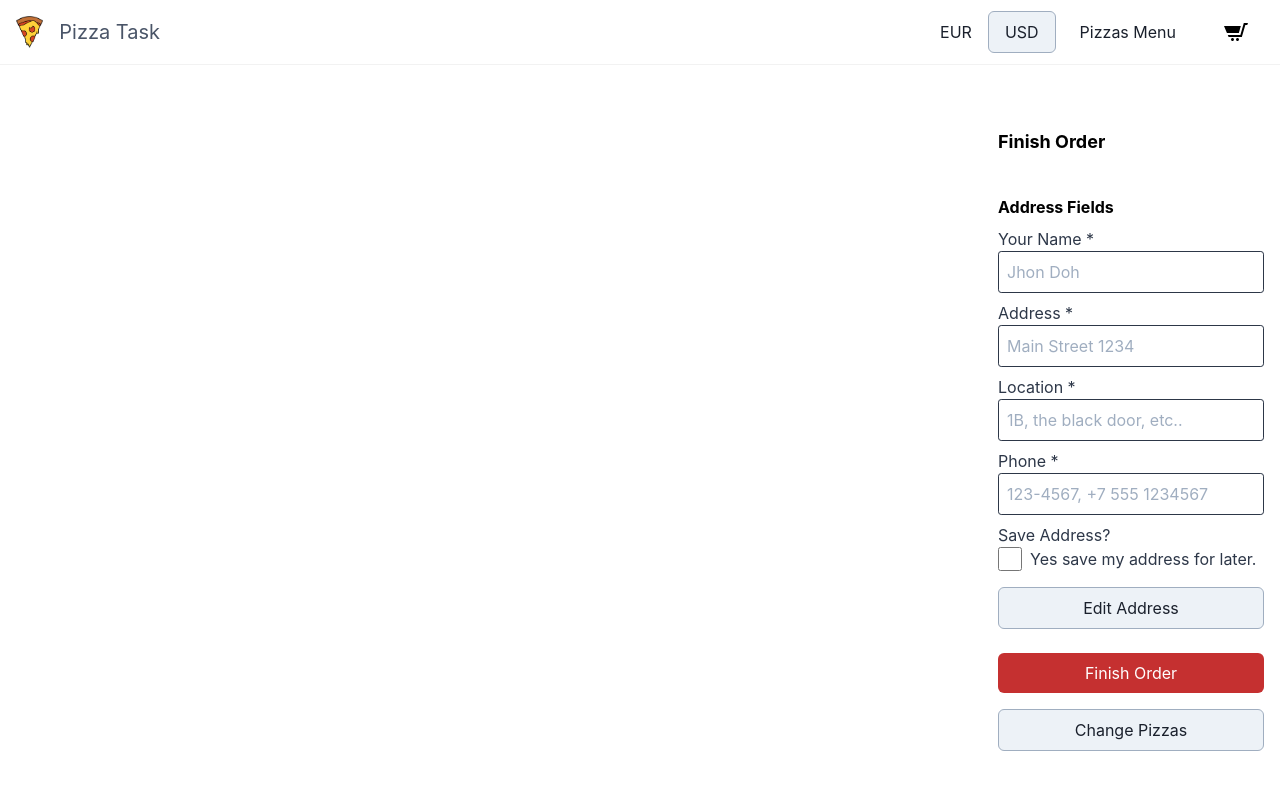
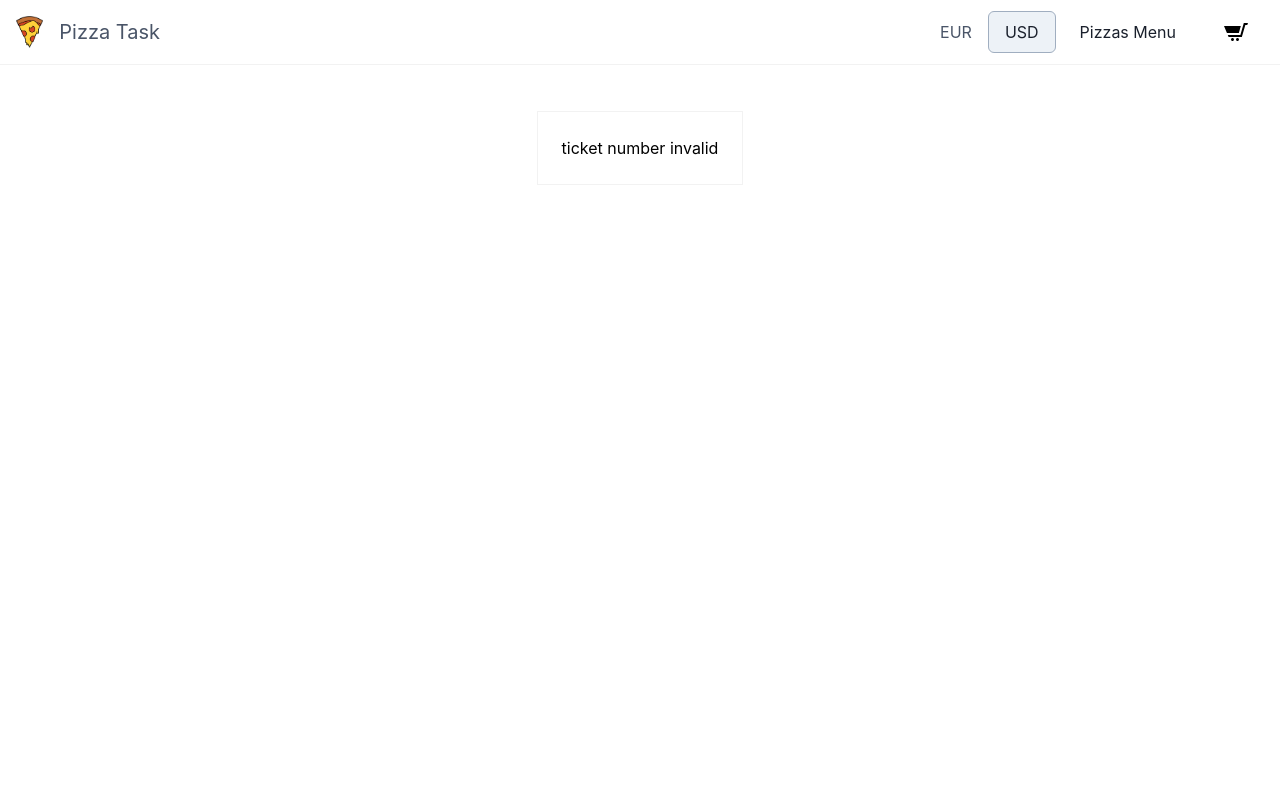
Before and after one commit to josead/the-pizza-task-fe, a React app: page /checkout/success in a window 1280 px wide. Shown: the top 790 px of the page. Built offline with nearby package versions, Linux system fonts and the light colour scheme.

Commit message:
All 4 Lighthouse in green!

```diff
--- a/src/App.js
+++ b/src/App.js
@@ -9,12 +9,12 @@ import { CartPage } from "./Cart/CartPage.component";
 import { CheckoutPage } from "./Checkout/CheckoutPage.component";
 
 import { PizzaCartProvider } from "./Cart/Cart.context";
+import { CurrencyProvider } from "./Currency/Currency.context";
 
 import { cartService } from "./Cart/Cart.service";
+import { currencyService } from "./Currency/Currency.service";
 import { menuService } from "./Menu/Menu.service";
-
-import { CurrencyProvider } from "./Currency/Currency.context";
-import { currencyService } from "./Currency/Currency.service";
+import { OrderSuccess } from "./Checkout/OrderSuccess.component";
 
 function App() {
   return (
@@ -23,6 +23,9 @@ function App() {
         <Router>
           <Nav />
           <Switch>
+            <Route path="/checkout/success">
+              <OrderSuccess />
+            </Route>
             <Route path="/checkout">
               <CheckoutPage />
             </Route>
--- a/src/Checkout/Checkout.service.js
+++ b/src/Checkout/Checkout.service.js
@@ -1,7 +1,13 @@
 import { BaseService } from "../Shared/Base.service";
 
 class CheckuotService extends BaseService {
-  async sendOrder({ form }) {}
+  async sendOrder(data) {
+    const response = await this.post("/api/order", {
+      ...data,
+    });
+
+    return response.json();
+  }
 }
 
 export const checkoutService = new CheckuotService();
--- a/src/Checkout/Checkout.service.mock.js
+++ b/src/Checkout/Checkout.service.mock.js
@@ -1,6 +1,6 @@
 class CartServiceMock {
   async sendOrder() {
-    return true;
+    return "Number43242";
   }
 }
 
--- a/src/Checkout/CheckoutPage.component.js
+++ b/src/Checkout/CheckoutPage.component.js
@@ -1,12 +1,19 @@
 import React, { useState, useRef } from "react";
+import { Link, Prompt, useHistory } from "react-router-dom";
 
 import { Page } from "../Shared/Page.component";
 import { DeliveryForm } from "./DeliveryForm.component";
 import { Button } from "../Shared/Button.component";
-import { Link, Prompt } from "react-router-dom";
 import { useLocalStorage } from "../helpers/useStorage.hook";
+import {
+  usePizzaCartProviderState,
+  usePizzaCartProviderDispatch,
+} from "../Cart/Cart.context";
 
 export const CheckoutPage = ({ service }) => {
+  const history = useHistory();
+  const cartState = usePizzaCartProviderState();
+  const cartDispatch = usePizzaCartProviderDispatch();
   const [formReadOnly, setformReadOnly] = useState(false);
   const [previousAddresses, setPreviousAddresses] = useLocalStorage(
     "previousAddresses",
@@ -42,9 +49,23 @@ export const CheckoutPage = ({ service }) => {
         setPreviousAddresses([...previousAddresses]);
       }
 
-      const ticket = await service.sendOrder();
+      const ticket = await service.sendOrder({
+        addressData: data,
+        cartData: cartState,
+      });
 
+      // TODO: Save ticket
       console.log(ticket);
+
+      history.push({
+        pathName: "/checkout/success",
+        search: `?ticket=${ticket}`,
+        state: { ticket },
+      });
+
+      cartDispatch({
+        type: "resetCart",
+      });
     } catch (e) {}
   };
 
--- a/src/Checkout/DeliveryForm.component.js
+++ b/src/Checkout/DeliveryForm.component.js
@@ -41,7 +41,6 @@ export const DeliveryForm = ({
 
   const sendOrder = (event) => {
     event.preventDefault();
-    console.log(data);
     onSubmit(data);
   };
 
--- a/src/Checkout/OrderSuccess.component.js
+++ b/src/Checkout/OrderSuccess.component.js
@@ -0,0 +1,19 @@
+import React from "react";
+import { useLocation } from "react-router-dom";
+import { Page } from "../Shared/Page.component";
+
+export const OrderSuccess = () => {
+  const location = useLocation();
+
+  return (
+    <Page>
+      <div className="inset-0 relative flex items-center justify-center">
+        <div className="p-6 shadow-xs">
+          {location.search
+            ? `We will send you our Pizza! ticket number: ${location.search.ticket}!`
+            : "ticket number invalid"}
+        </div>
+      </div>
+    </Page>
+  );
+};
--- a/src/Currency/CurrencySwitch.component.js
+++ b/src/Currency/CurrencySwitch.component.js
@@ -13,11 +13,12 @@ export const CurrencySwitch = () => {
   return (
     <div>
       {available && !loading
-        ? available.map((x, i) => (
+        ? available.map((x, i) =>
+            current === x ? (
+              <span className="p-4">{x}</span>
+            ) : (
               <Button
                 key={i}
-              noBorder={current === x}
-              noColor={current === x}
                 onClick={() => {
                   if (x === current) return;
                   dispatch({ type: "changeCurrentCurrency", payload: x });
@@ -25,7 +26,8 @@ export const CurrencySwitch = () => {
               >
                 {x}
               </Button>
-          ))
+            )
+          )
         : ""}
       {loading ? "loading" : ""}
     </div>
--- a/src/Menu/MenuPage.component.js
+++ b/src/Menu/MenuPage.component.js
@@ -1,4 +1,4 @@
-import React, { useEffect, useState } from "react";
+import React, { useEffect } from "react";
 import { Menu } from "./Menu.component";
 import { Empty } from "../Shared/Empty.component";
 import { Page } from "../Shared/Page.component";
@@ -8,11 +8,9 @@ export const MenuPage = ({ service }) => {
   const [pizzas, setPizzas] = useSessionStorage("menu", null);
 
   useEffect(() => {
-    if (!pizzas) {
+    if (!pizzas || pizzas.length === 0) {
       (async () => {
         const pizzasFromMenu = await service.getMenu();
-
-        console.log(pizzasFromMenu);
 
         setPizzas(pizzasFromMenu);
       })();
--- a/src/Menu/Pizza/Pizza.component.js
+++ b/src/Menu/Pizza/Pizza.component.js
@@ -19,7 +19,7 @@ export const Pizza = ({ pizza }) => {
   useEffect(() => {
     const count = cartState[pizza.id] ? cartState[pizza.id].count : 0;
     setCartCount(count);
-  }, [cartState[pizza.id], pizza.id]);
+  }, [cartState, pizza.id]);
 
   if (!pizza) throw Error("Pizza needs pizza prop.");
 
--- a/src/Shared/Base.service.js
+++ b/src/Shared/Base.service.js
@@ -7,4 +7,18 @@ export class BaseService {
   fetch() {
     return fetch(...arguments);
   }
+
+  post(url, data) {
+    return fetch(url, {
+      method: "POST",
+      mode: "cors",
+      cache: "no-cache",
+      credentials: "same-origin",
+      headers: {
+        "Content-Type": "application/json",
+      },
+      referrerPolicy: "no-referrer",
+      body: JSON.stringify(data),
+    });
+  }
 }
```
Also changed, not shown: 1 other file (tests, documents, lock files or other folders). Lines whose indentation alone changed are shown as unchanged.
